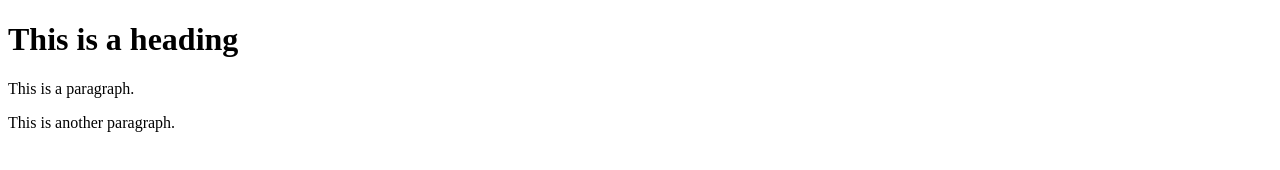
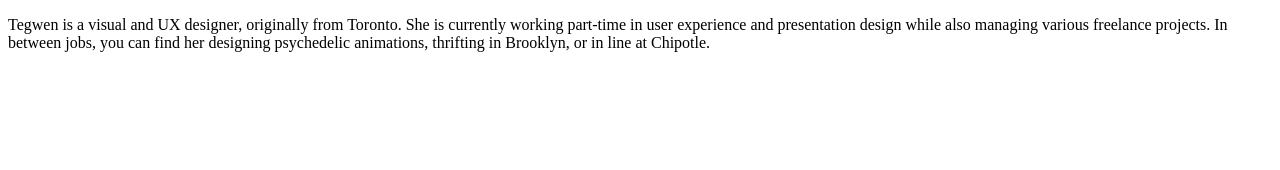
Before and after one commit to mckenzietegwen/hello-world, a plain HTML site: page index.html in a window 1280 px wide. Drawn offline with Linux system fonts and the light colour scheme.

Commit message:
Update index.html

```diff
--- a/index.html
+++ b/index.html
@@ -1,11 +1,9 @@
 <!DOCTYPE html>
 <html>
 	<head>
-		<title>Page title</title>
+		<title>Tegwen McKenzie</title>
 	</head>
 	<body>
-		<h1>This is a heading</h1>
-		<p>This is a paragraph.</p>
-		<p>This is another paragraph.</p>
+		<p>Tegwen is a visual and UX designer, originally from Toronto. She is currently working part-time in user experience and presentation design while also managing various freelance projects. In between jobs, you can find her designing psychedelic animations, thrifting in Brooklyn, or in line at Chipotle.</p>
 	</body>
 </html>
```
